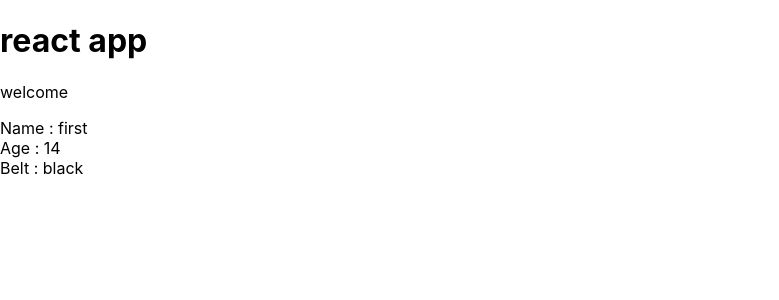
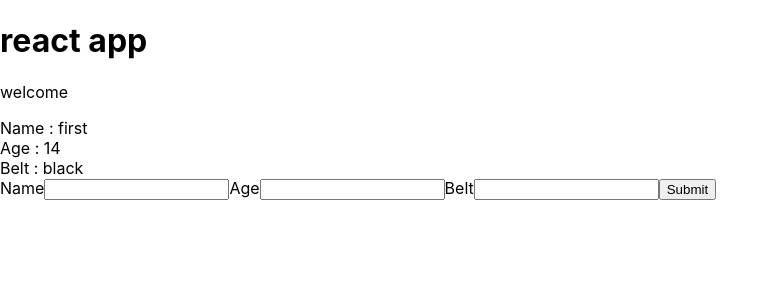
Before and after one commit to imenattatra/react-redux-tuto, a React (Create React App) app: page / in a window 1280 px wide. Shown: the top 300 px of the page, without its empty margins (0-779 px from the left). Built offline with nearby package versions, Linux system fonts and the light colour scheme.

Commit message:
add AddNinja compodenet

```diff
--- /dev/null
+++ b/src/AddNinja.js
@@ -0,0 +1,34 @@
+import React, { Component } from 'react';
+
+class AddNinja extends  Component{
+    state={
+        name:null,
+        age:null,
+        belt:null
+    }
+    handleChange=(e)=>{
+        this.state({
+            [e.target.id]:e.target.value
+        })
+    }
+    handleSubmit=(e)=>{
+        e.preventDefault()
+        console.log(this.state)
+    }
+    render(){
+        return(
+            <div>
+                <form onSubmit={this.handleSubmit}>
+                    <label htmlfor="name">Name</label>
+                    <input type="text" id='name' onChange={this.handleChange}/>
+                    <label htmlfor="age">Age</label>
+                    <input type="text" id='age' onChange={this.handleChange}/>
+                    <label htmlfor="belt">Belt</label>
+                    <input type="text" id='belt' onChange={this.handleChange}/>
+                    <button>Submit</button>
+                </form>
+            </div>
+        )
+    }
+}
+export default AddNinja;
--- a/src/App.js
+++ b/src/App.js
@@ -1,5 +1,6 @@
 import React, { Component } from 'react';
 import Ninjas from './Ninjas';
+import AddNinja from './AddNinja';
 
 class App extends  Component{
   state={
@@ -14,6 +15,7 @@ class App extends  Component{
         <h1>react app</h1>
         <p>welcome</p>
         <Ninjas ninjas={this.state.ninjas} />
+        <AddNinja />
       </div>
       );
   };
```
